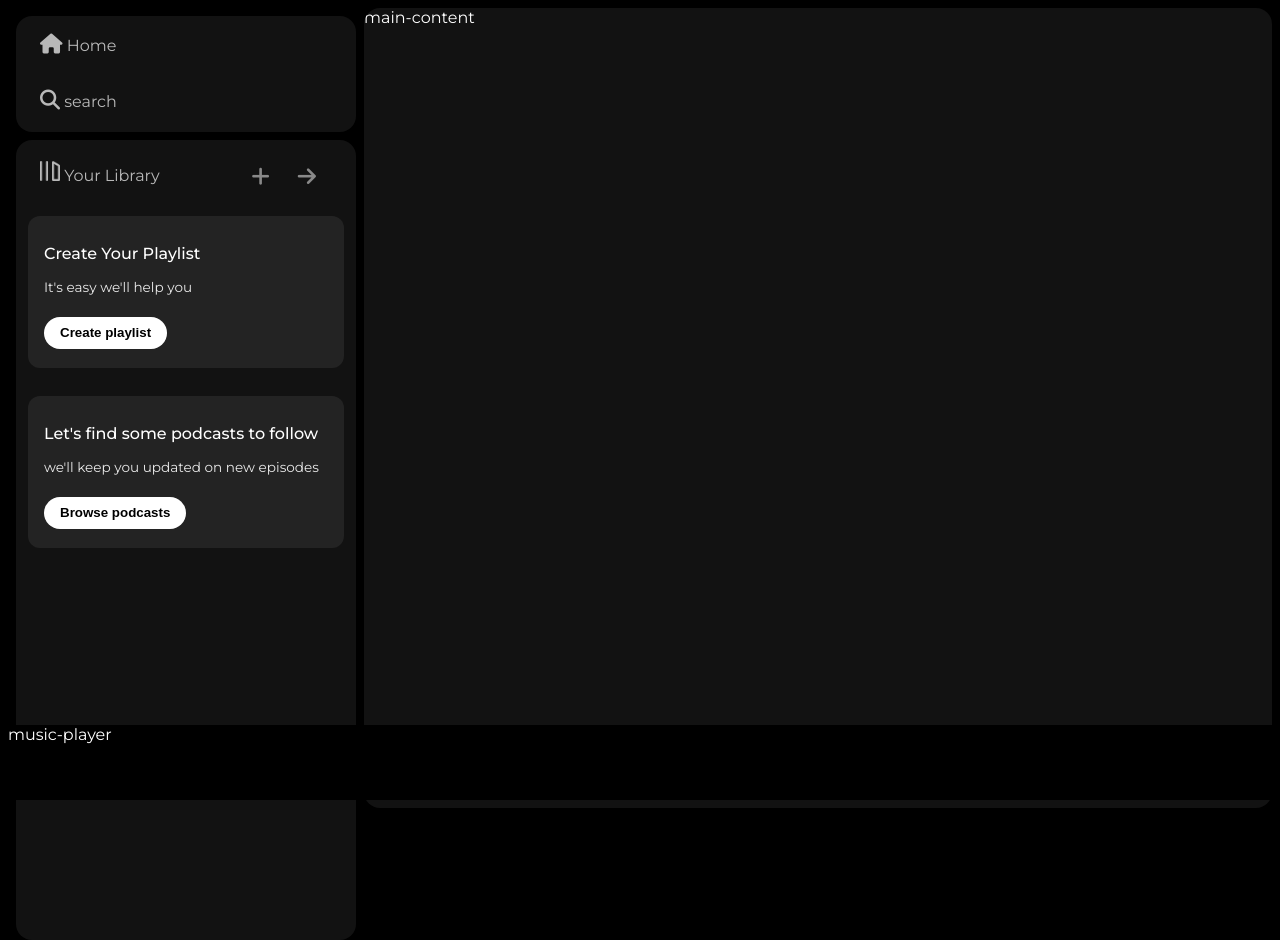
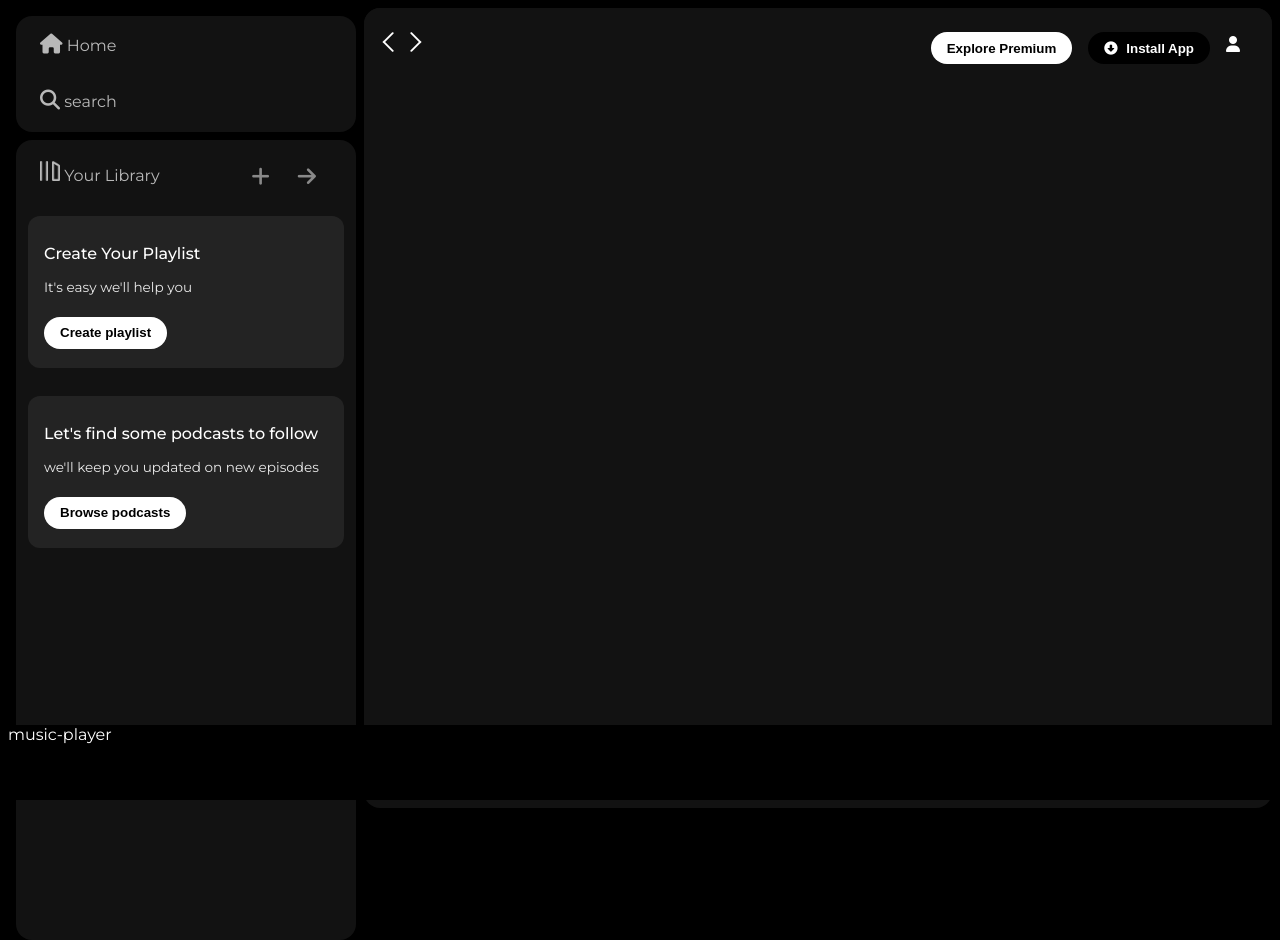
Before and after one commit to Ramidhole/spotify-frontpage, a plain HTML site: page index.html in a window 1280 px wide. Drawn offline with Linux system fonts and the light colour scheme.

Commit message:
add sticky bar menu

```diff
--- a/index.html
+++ b/index.html
@@ -36,7 +36,7 @@
 
                 <div class="option">
                     <div class="lib-option nav-option">
-                <img src="assets/library_icon (1).png" >
+                        <img src="assets/library_icon (1).png">
                         <a href="#">Your Library</a>
                     </div>
 
@@ -63,7 +63,25 @@
             </div>
 
         </div>
-        <div class="main-content">main-content</div>
+        <div class="main-content">
+
+            <div class="sticky-nav">
+
+                <div class="sticky-nav-icon">
+                    <img src="/assets/backward_icon (1).png">
+                    <img src="/assets/forward_icon (1).png" class="hide">
+                </div>
+                <div class="sticky-nav-option">
+                    <button class="badge nav-item hide">Explore Premium</button>
+                    <button class="badge nav-item dark-badge"><i class="fa-solid fa-circle-down" style="margin-right: 5px;"></i> Install App </button>
+                    <i class="fa-solid fa-user"></i>
+                </div>
+
+
+            </div>
+            <div class="cards"></div>
+
+        </div>
         <div class="music-player">music-player</div>
     </div>
 </body>
--- a/style.css
+++ b/style.css
@@ -149,3 +149,45 @@ a {
   width: fit-content;
 
 }
+.dark-badge{
+ background-color: #000;
+ color: #fff;
+}
+
+.sticky-nav{
+    position: sticky;
+    top: 0;
+    background-color: #121212;
+    display: flex;
+justify-content: space-between;
+align-items: center;
+padding: 1rem 0 1rem 0;
+
+
+}
+
+.sticky-nav-icon{
+    margin-left: 0.75rem;
+
+}
+
+.sticky-nav-option{
+    display: flex;
+    justify-content: center;
+    align-items: center;
+
+}
+
+.nav-item{
+    margin-right: 1rem;
+
+}
+
+.sticky-nav-option i{
+    margin-right: 2rem;
+}
+ @media(max-width:1000px){
+    .hide{
+        display: none;
+    }
+ }
```
Lines whose indentation alone changed are shown as unchanged.
